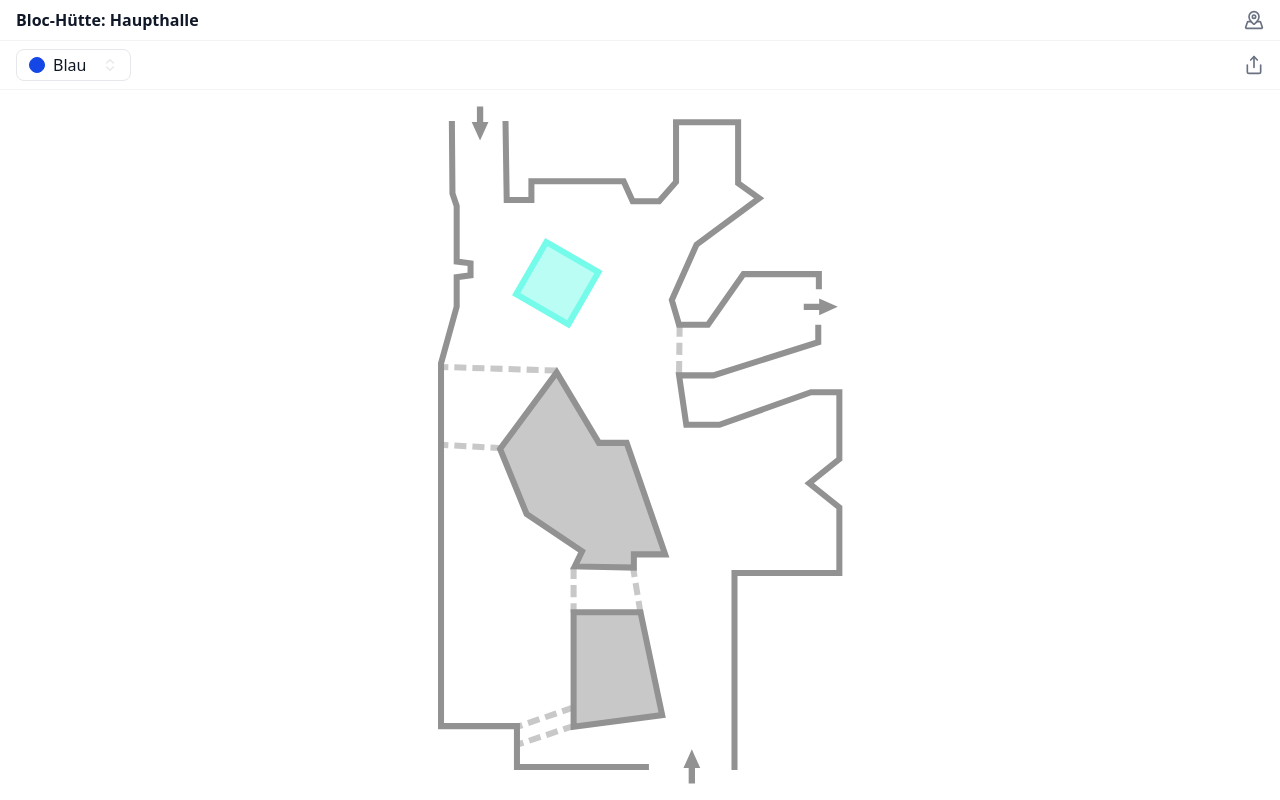
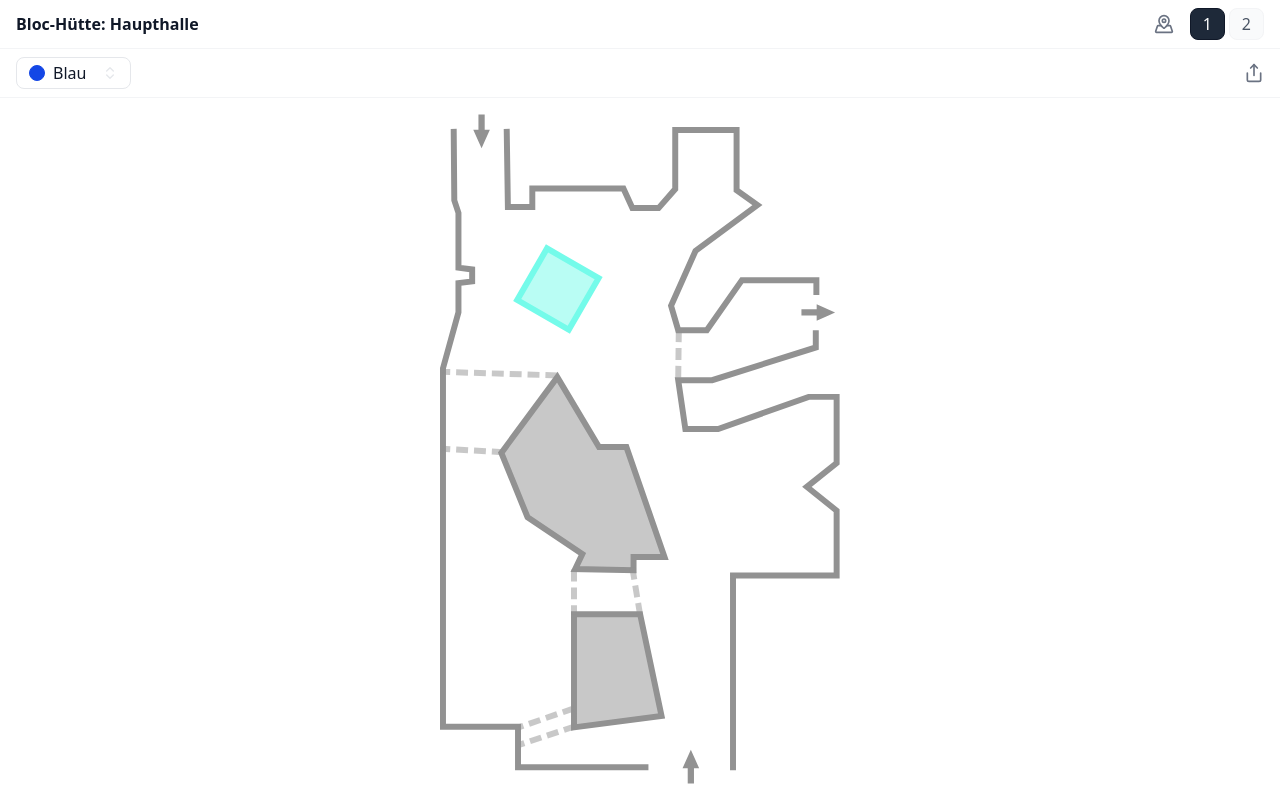
Before and after one commit to steschwa/tickboard, a React (Vite) app: page / in a window 1280 px wide. Built offline with nearby package versions, Linux system fonts and the light colour scheme.

Commit message:
feat: workspaces list

```diff
--- a/src/components/header/Header.tsx
+++ b/src/components/header/Header.tsx
@@ -1,8 +1,10 @@
 import { GymSelect } from "@/components/gym-select/GymSelect"
 import type { Gym } from "@/lib/gym"
 import { gymAtom } from "@/stores/gym"
+import { activeWorkspaceAtom } from "@/stores/workspaces"
 import { IconButton } from "@/ui/icon-button/IconButton"
-import { useAtomValue } from "jotai"
+import clsx from "clsx"
+import { useAtom, useAtomValue } from "jotai"
 import { MapPinnedIcon } from "lucide-react"
 
 export function Header() {
@@ -14,11 +16,15 @@ export function Header() {
                 {formatGym(gym)}
             </h1>
 
-            <GymSelect>
-                <IconButton>
-                    <MapPinnedIcon />
-                </IconButton>
-            </GymSelect>
+            <div className="flex justify-end gap-x-4 items-center">
+                <GymSelect>
+                    <IconButton>
+                        <MapPinnedIcon />
+                    </IconButton>
+                </GymSelect>
+
+                <WorkspacesList />
+            </div>
         </header>
     )
 }
@@ -33,3 +39,39 @@ function formatGym(gym: Gym): string {
             return "Bloc-Hütte: Neue Halle"
     }
 }
+
+function WorkspacesList() {
+    return (
+        <div className="grid grid-cols-2 gap-x-1">
+            <WorkspaceButton workspace={1} />
+            <WorkspaceButton workspace={2} />
+        </div>
+    )
+}
+
+type WorkspaceButtonProps = {
+    workspace: number
+}
+function WorkspaceButton(props: WorkspaceButtonProps) {
+    const [activeWorkspace, setActiveWorkspace] = useAtom(activeWorkspaceAtom)
+
+    const isActive = props.workspace === activeWorkspace
+
+    return (
+        <button
+            type="button"
+            onClick={() => {
+                setActiveWorkspace(props.workspace)
+            }}
+            className={clsx(
+                "px-3 h-8 rounded-lg text-base text-center border select-none",
+                "focus:outline-none",
+                {
+                    "bg-gray-800 text-white border-gray-900": isActive,
+                    "bg-gray-50 text-gray-600 border-gray-100": !isActive,
+                },
+            )}>
+            {props.workspace}
+        </button>
+    )
+}
--- a/src/components/toolbar/Toolbar.tsx
+++ b/src/components/toolbar/Toolbar.tsx
@@ -11,11 +11,9 @@ export function Toolbar(props: ToolbarProps) {
         <div className="border-b border-gray-100 flex items-center justify-between px-4 py-2">
             <GymLevelSelect />
 
-            <div className="flex justify-end gap-x-4 items-center">
-                <IconButton onClick={props.onShare}>
-                    <ShareIcon />
-                </IconButton>
-            </div>
+            <IconButton onClick={props.onShare}>
+                <ShareIcon />
+            </IconButton>
         </div>
     )
 }
```
